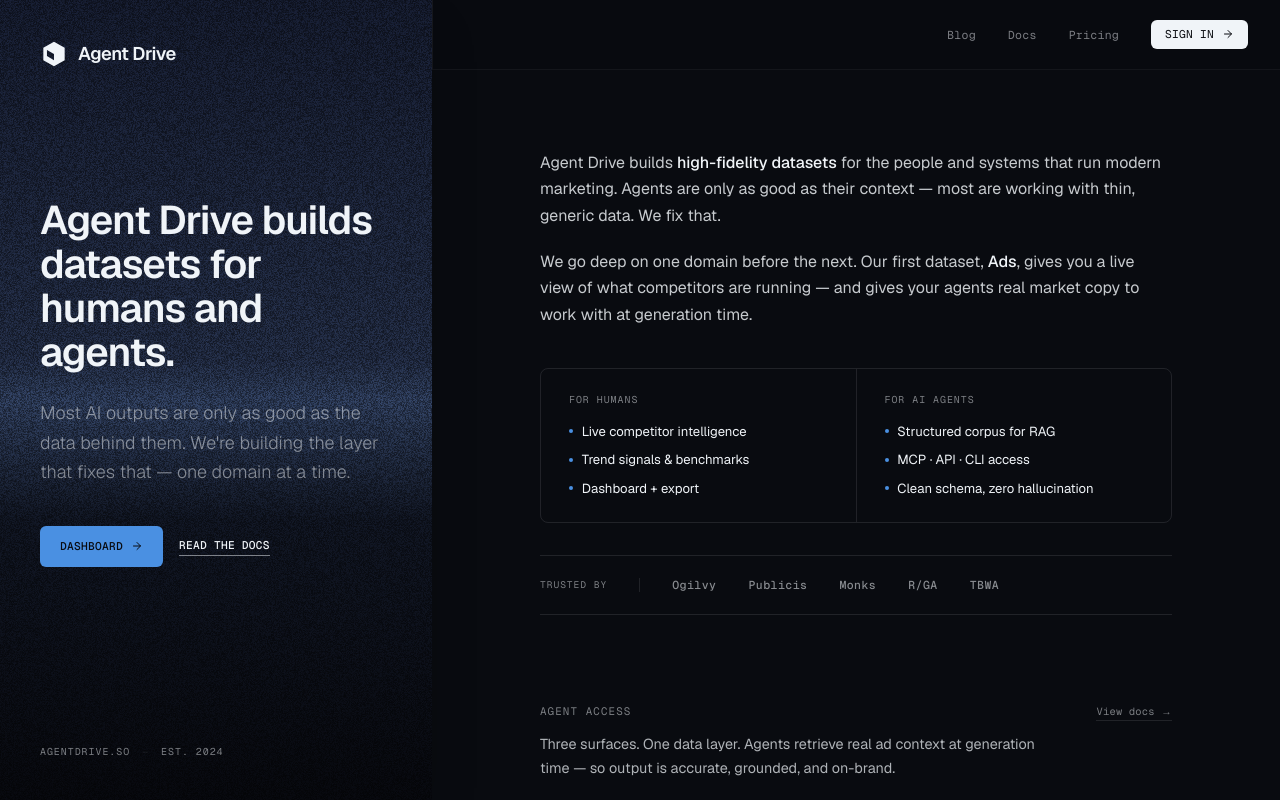
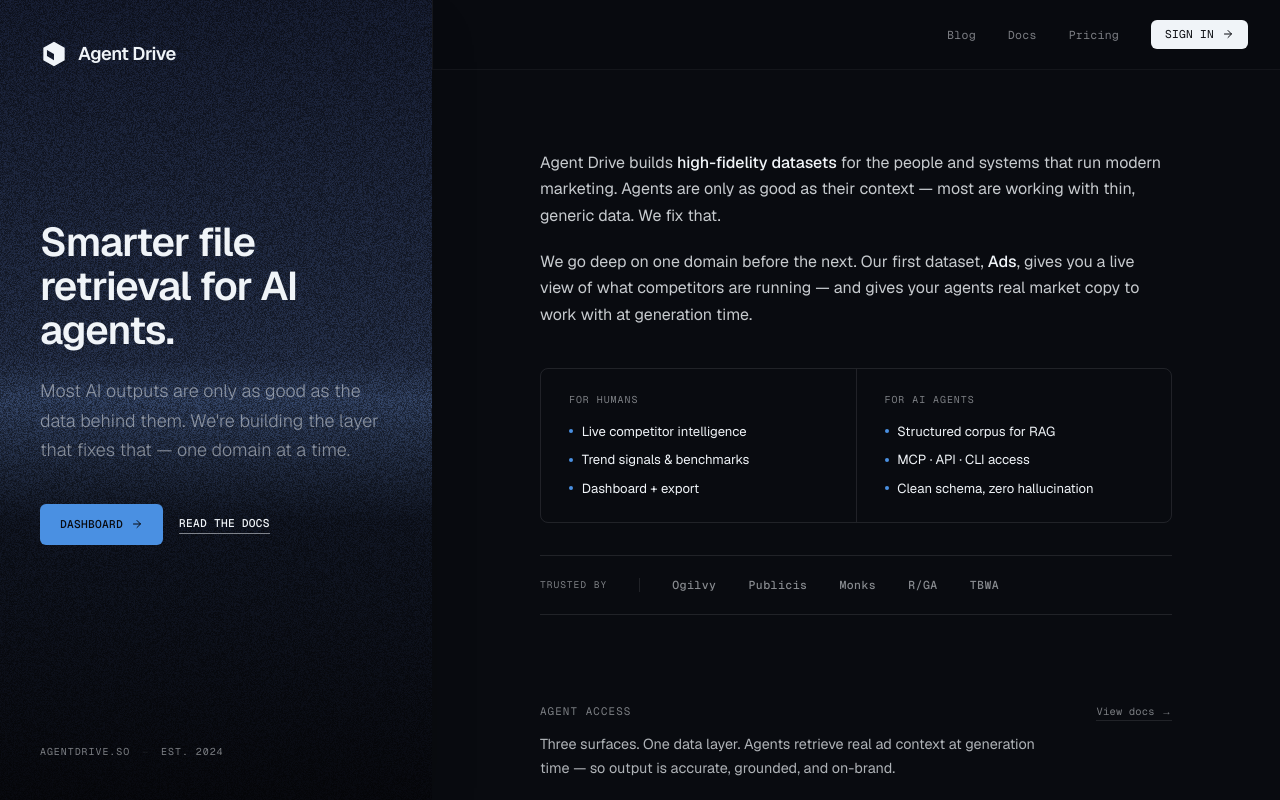
Before and after one commit to Agent-Drive/AgentDrive, a Next.js app in the folder web/: page / in a window 1280 px wide. Built offline with nearby package versions, Linux system fonts and the light colour scheme; a web font is replaced by a local one; what @workos-inc/authkit-nextjs would draw is missing.

Commit message:
Reposition the hero headline around file retrieval.

```diff
--- a/web/app/(marketing)/_components/home/HeroAside.tsx
+++ b/web/app/(marketing)/_components/home/HeroAside.tsx
@@ -18,7 +18,7 @@
 
       <div className="relative z-10 mb-12 flex w-full flex-col justify-center">
         <h1 className="font-geist mb-6 text-[2.5rem] leading-[1.1] font-bold tracking-tight text-[var(--ink)]">
-          Agent Drive builds datasets for humans and agents.
+          Smarter file retrieval for AI agents.
         </h1>
         <p className="font-geist mb-10 text-lg leading-relaxed font-light text-[var(--ink-dim)]">
           Most AI outputs are only as good as the data behind them. We&apos;re building the layer
```
